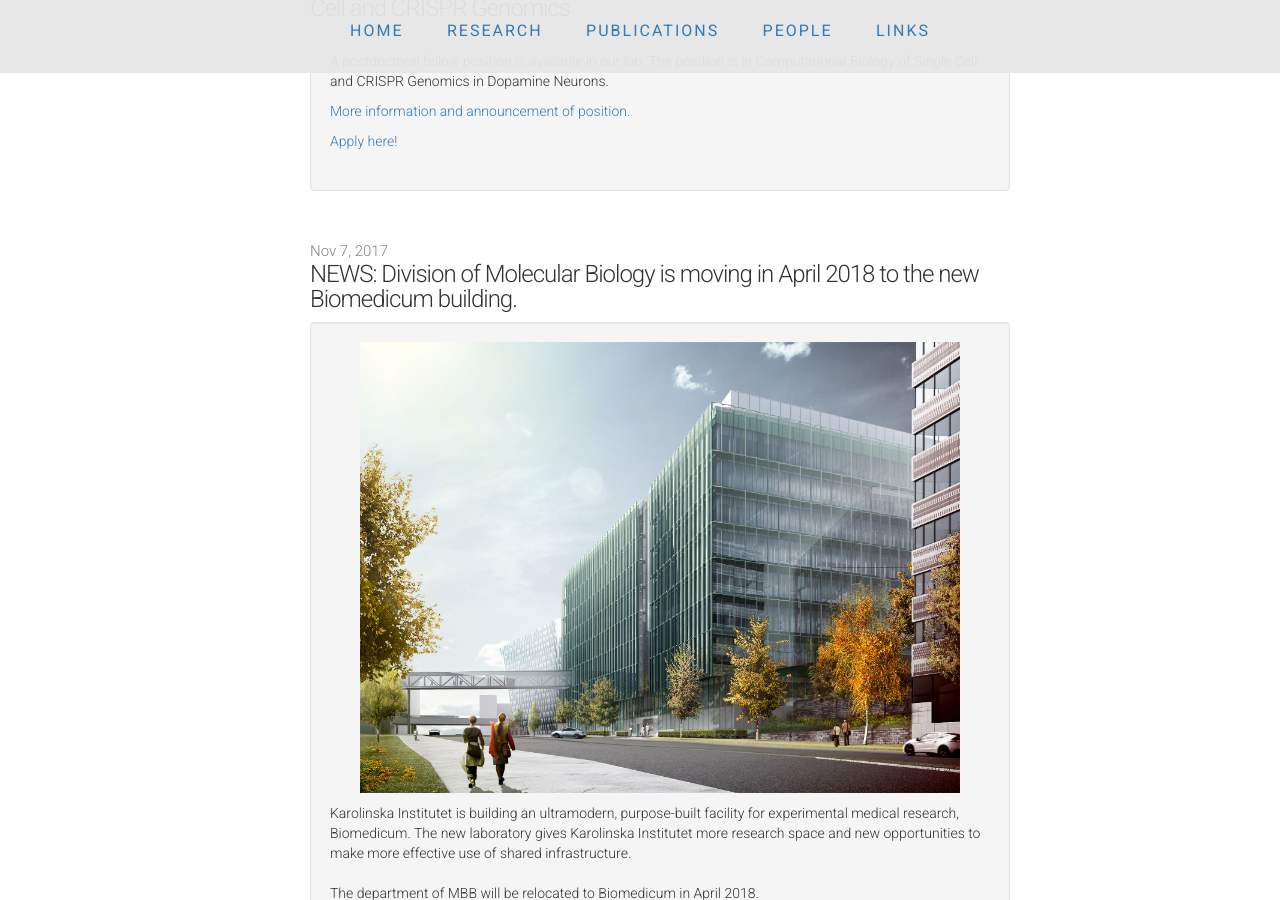
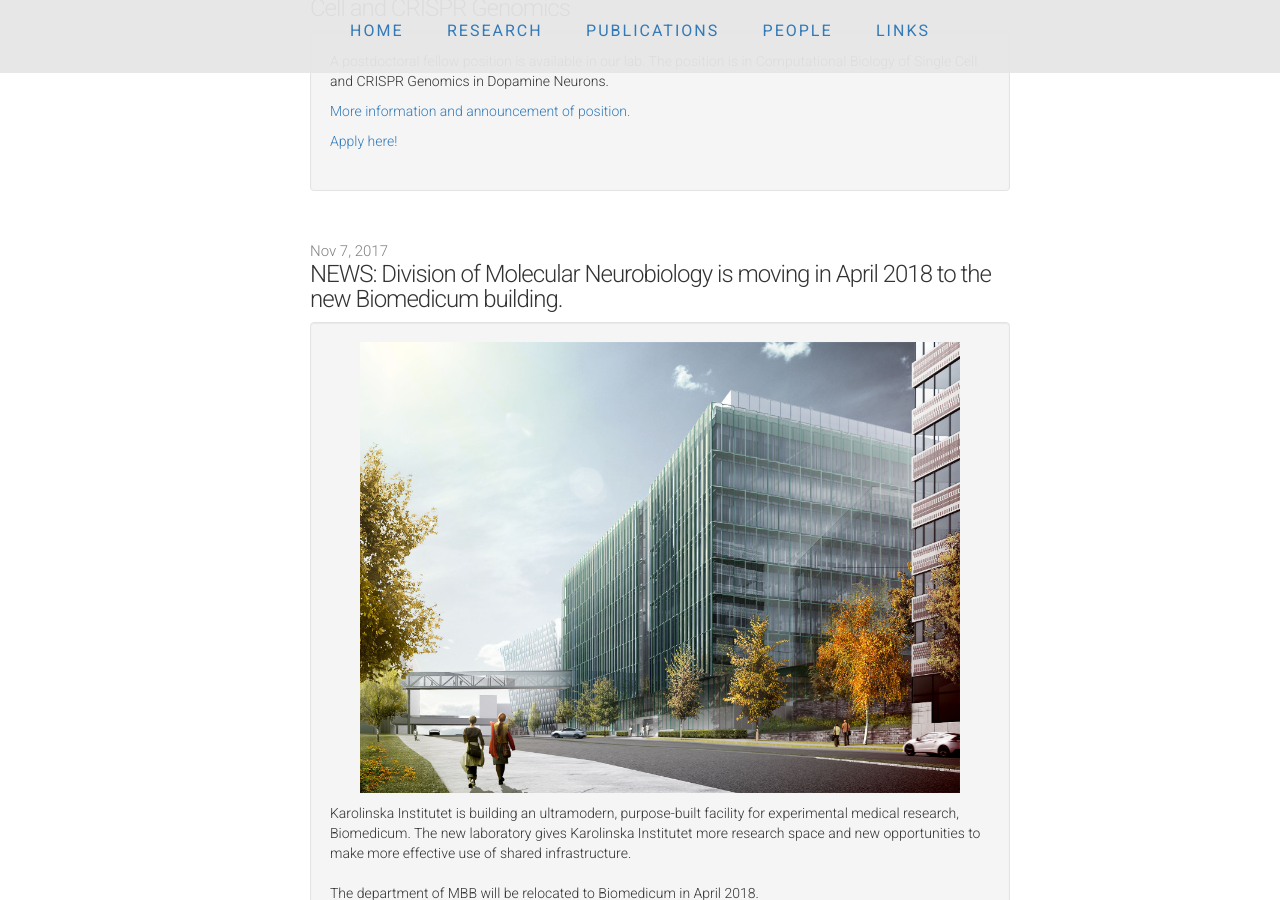
Before and after one commit to ArenasLab/arenaslab.github.io, a Jekyll site: the page index.html, which Jekyll copies as it is, in a window 1280 px wide and 900 px high, scrolled down 1101 px. Built offline with Jekyll 4.4.1, drawn with Linux system fonts in a browser that asks for light colours.

Commit message:
Update index.html

```diff
--- a/index.html
+++ b/index.html
@@ -136,7 +136,7 @@
 
         <li>
             <span class="post-date">Nov 7, 2017</span>
-            <span class="post-link">NEWS: Division of Molecular Biology is moving in April 2018 to the new Biomedicum building.<span>
+            <span class="post-link">NEWS: Division of Molecular Neurobiology is moving in April 2018 to the new Biomedicum building.<span>
         </li>
         <div class="well">
           <li class="media">
```
